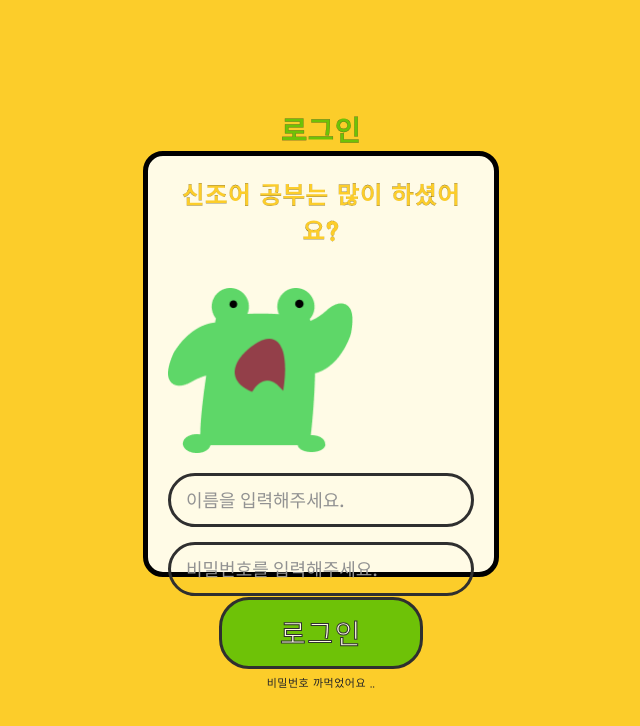
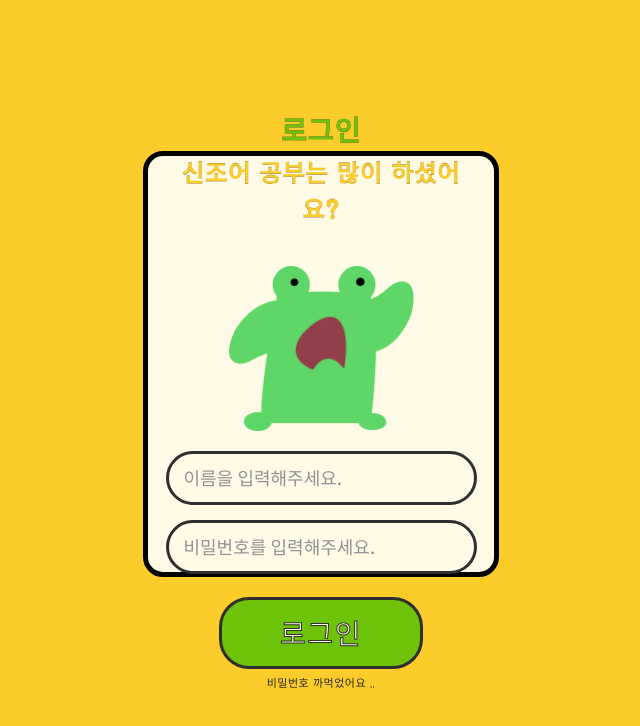
Before and after one commit to on22y/Chaltteok, a React (Create React App) app in the folder frontend/: page /login in a window 1280 px wide. Shown: the top 726 px of the page, without its empty margins (319-959 px from the left). Built offline with nearby package versions, Linux system fonts and the light colour scheme.

Commit message:
중앙 정렬 수정

```diff
--- a/frontend/src/pages/Home.css
+++ b/frontend/src/pages/Home.css
@@ -12,6 +12,11 @@
 .homePage-content {
   display: flex;
   flex-direction: column;
+  justify-content: center;
+  align-items: center;
+}
+
+.homePage .boxContainer {
   justify-content: center;
   align-items: center;
 }
--- a/frontend/src/pages/Login.css
+++ b/frontend/src/pages/Login.css
@@ -7,6 +7,11 @@
   height: 100vh; /* 전체 뷰포트 높이를 차지 */
   background-color: #fccd2a;
   box-sizing: border-box;
+}
+
+.loginPage .boxContainer {
+  justify-content: center;
+  align-items: center;
 }
 
 .loginPage .inputBoxContainer {
--- a/frontend/src/pages/Signup.css
+++ b/frontend/src/pages/Signup.css
@@ -7,6 +7,11 @@
   height: 100vh; /* 전체 뷰포트 높이를 차지 */
   background-color: #fccd2a;
   box-sizing: border-box;
+}
+
+.signupPage .boxContainer {
+  justify-content: center;
+  align-items: center;
 }
 
 .signupPage .inputBoxContainer {
```
